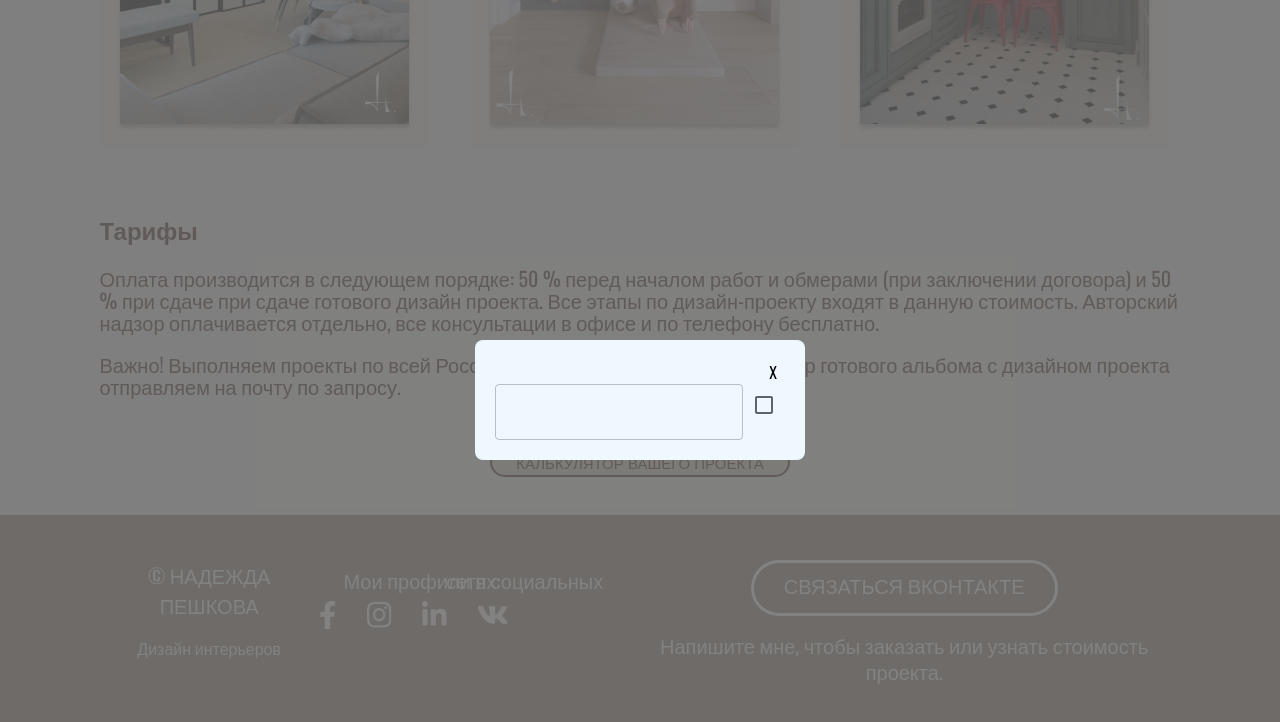
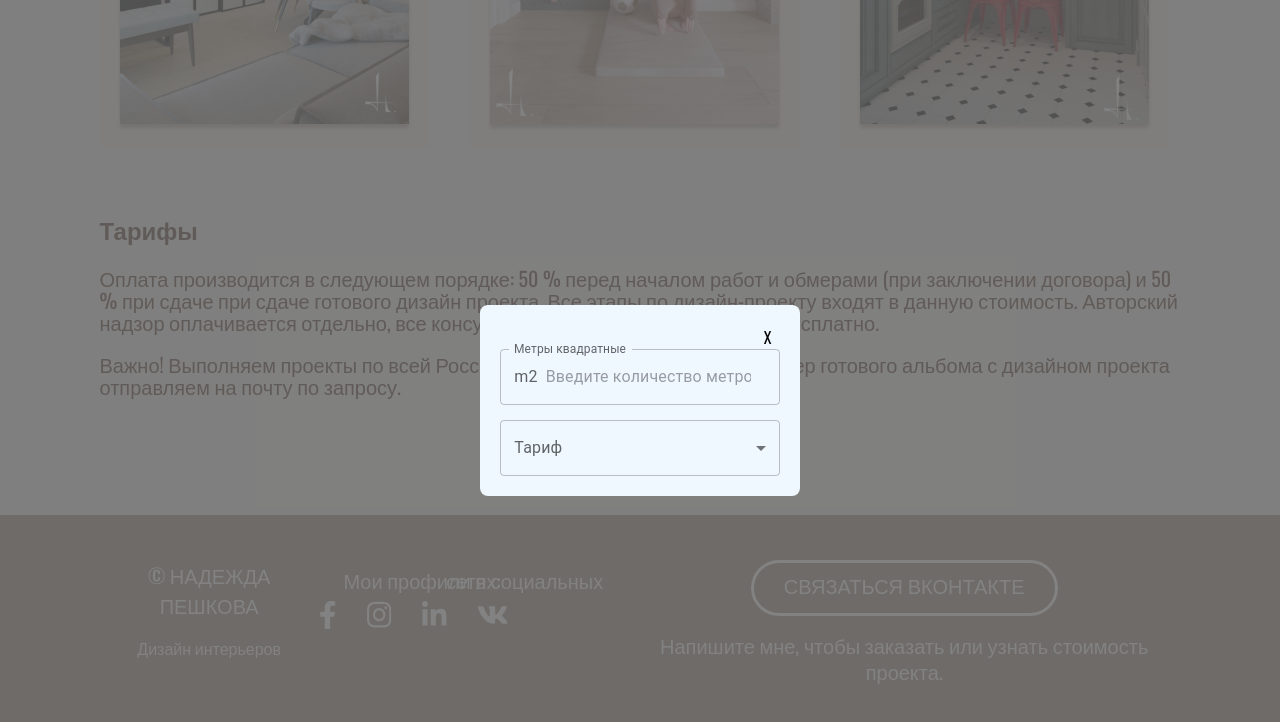
Before and after one commit to Inna7777/react-diploma, a React (Create React App) app: page / in a window 1280 px wide. Both pictures are taken after a click on the button "КАЛЬКУЛЯТОР ВАШЕГО ПРОЕКТА". Shown: the part 2359-3081 px from the top of the page. Built offline with nearby package versions, Linux system fonts and the light colour scheme.

Commit message:
Update calculator

```diff
--- a/src/components/CalculatorForm/CalculatorForm.jsx
+++ b/src/components/CalculatorForm/CalculatorForm.jsx
@@ -1,12 +1,53 @@
-import React from "react";
+import React, { useState } from "react";
 import Input from "../shared/Input/Input";
-import CheckBox from "../shared/CheckBox/CheckBox";
+import InputAdornment from "@mui/material/InputAdornment";
+import MenuItem from "@mui/material/MenuItem";
+import SelectField from "../shared/Select/Select";
 
-const CalculatorForm = () => {
+const orderForms = [
+  { label: "VIP тариф (более 100м)", value: "s1" },
+  { label: "Стандарт", value: "s2" },
+  { label: "План", value: "s3" },
+];
+
+const CalculatorForm = (props) => {
+  const [squareMetr, setSquareMetr] = useState(null);
+  const [tarif, setTarif] = useState(null);
+
+  function onSquareMetrChange(event) {
+    setSquareMetr(event.target.value);
+  }
+  function onTarifChange(event) {
+    setTarif(event.target.value);
+  }
+
   return (
-    <form>
-      <Input />
-      <CheckBox />
+    <form
+      onSubmit={(e) => {
+        e.preventDefault();
+      }}
+      style={{ display: "flex", flexDirection: "column", gap: "15px" }}
+    >
+      <Input
+        label="Метры квадратные"
+        sx={{ m: 1, width: "25ch" }}
+        type="number"
+        placeholder="Введите количество метров"
+        InputProps={{
+          startAdornment: <InputAdornment position="start">m2</InputAdornment>,
+        }}
+        onChange={onSquareMetrChange}
+        value={squareMetr}
+      />
+      <div>
+        <SelectField
+          options={orderForms}
+          label="Тариф"
+          placeholder="Выберите тариф"
+          value={tarif}
+          onChange={onTarifChange}
+        />
+      </div>
     </form>
   );
 };
--- a/src/components/shared/Input/Input.jsx
+++ b/src/components/shared/Input/Input.jsx
@@ -1,15 +1,19 @@
 import React from "react";
 import { TextField } from "@mui/material";
 
-
-const Input =(props) =>{
-
-    return (
-        <TextField  label={props.label} variant="outlined" value={props.value} onChange={props.onChange}/>
-    )
-
-
-
-}
+const Input = (props) => {
+  return (
+      <TextField
+        label={props.label}
+        variant="outlined"
+        value={props.value}
+        onChange={props.onChange}
+        type={props.type}
+        placeholder={props.placeholder}
+        name={props.name}
+        InputProps={props.InputProps}
+      />
+  );
+};
 
 export default Input;
--- /dev/null
+++ b/src/components/shared/Select/Select.jsx
@@ -0,0 +1,25 @@
+import InputLabel from "@mui/material/InputLabel";
+import MenuItem from "@mui/material/MenuItem";
+import FormControl from "@mui/material/FormControl";
+import Select from "@mui/material/Select";
+import React from "react";
+
+const SelectField = (props) => (
+  <FormControl fullWidth>
+    <InputLabel id="select">{props.label}</InputLabel>
+    <Select
+      id="select"
+      value={props.value}
+      onChange={props.onChange}
+      label={props.label}
+      placeholder={props.placeholder}
+      style={{ width: "100%" }}
+    >
+      {props.options.map((el) => (
+        <MenuItem value={el.value}>{el.label}</MenuItem>
+      ))}
+    </Select>
+  </FormControl>
+);
+
+export default SelectField;
```
